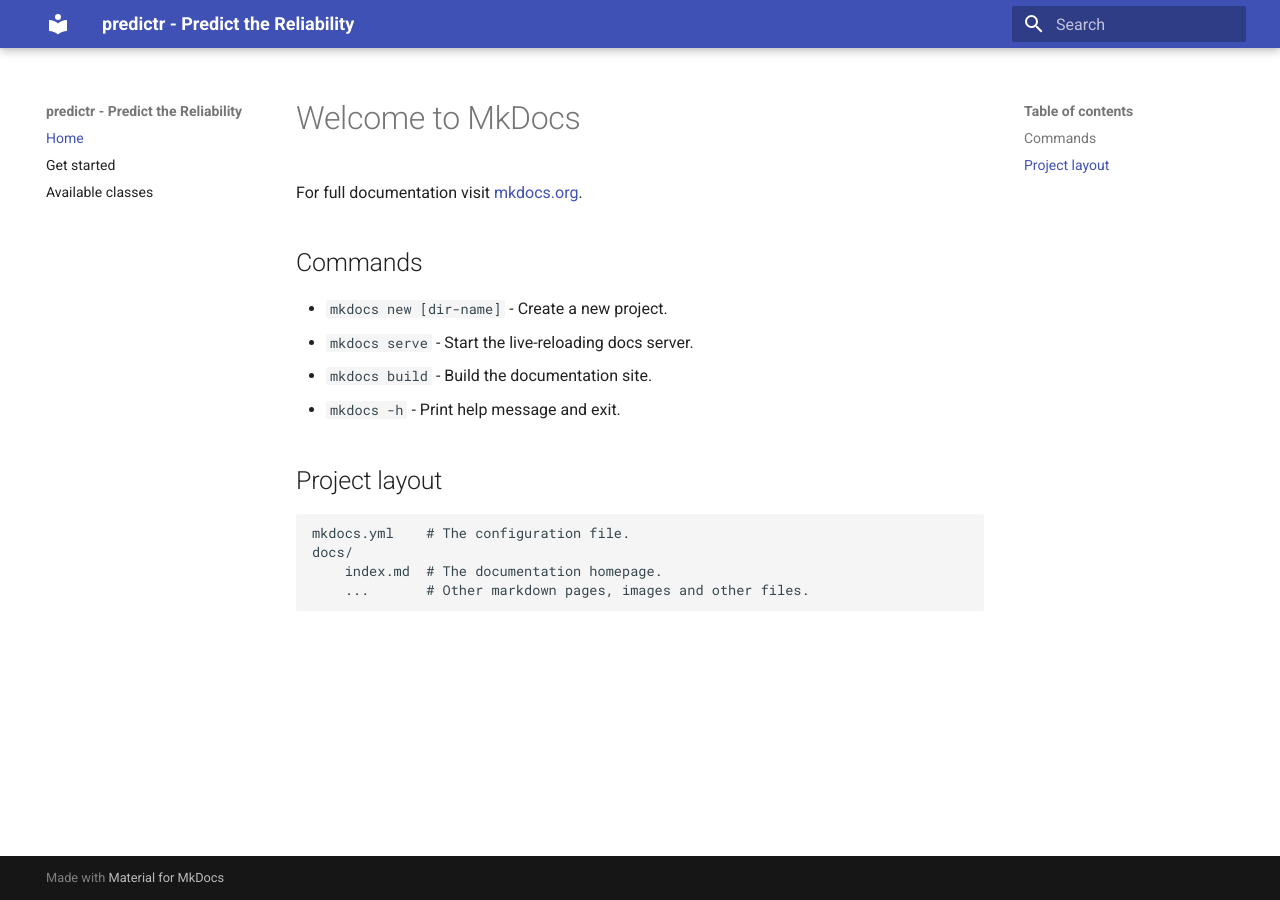
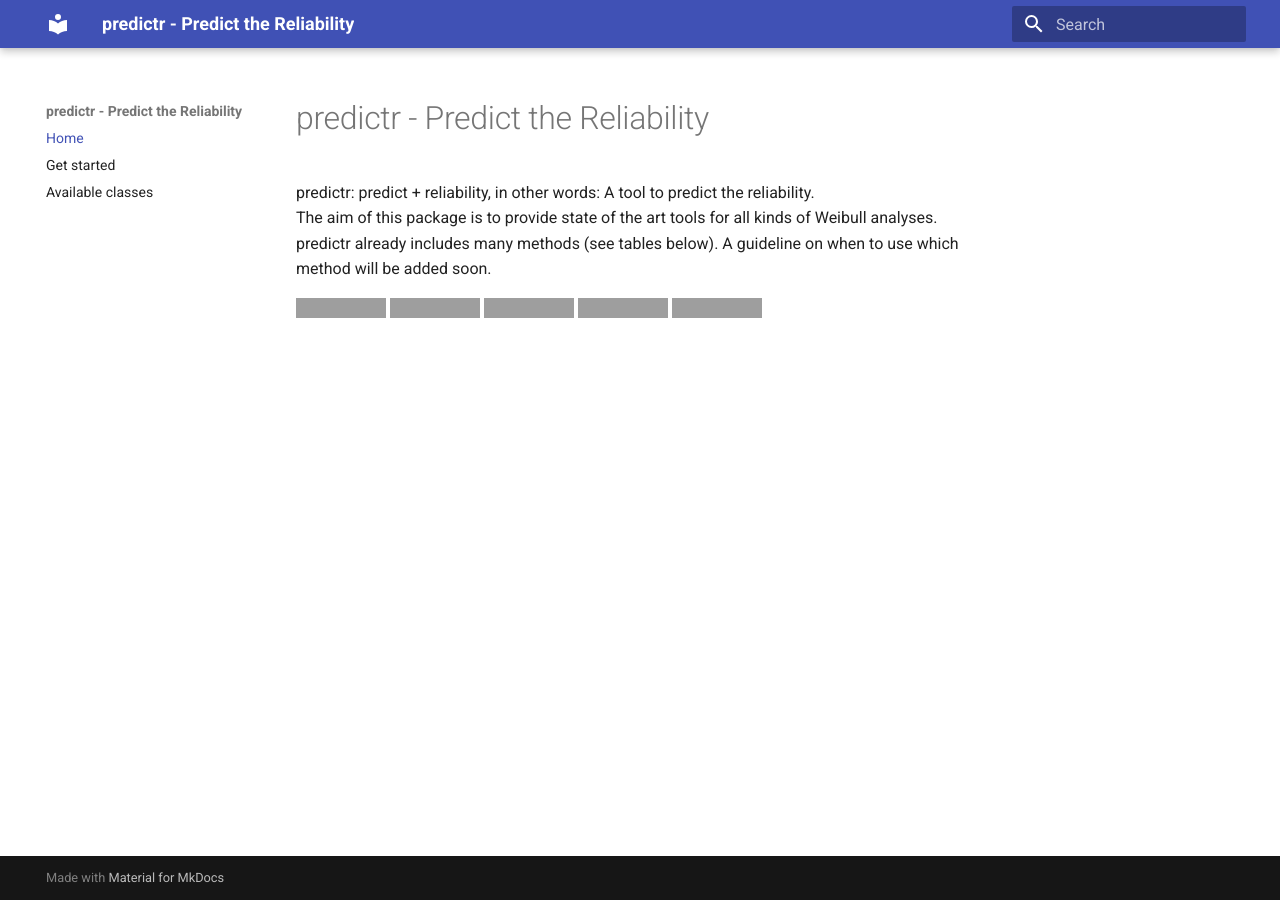
Before and after one commit to tvtoglu/predictr, an MkDocs documentation site: the page built from docs/index.md, in a window 1280 px wide. Built offline with MkDocs 1.6.1 and Material for MkDocs 9.7.7, drawn with Linux system fonts in a browser that asks for light colours; grey boxes are pictures that could not be loaded.

Commit message:
Update index.md

```diff
--- a/docs/index.md
+++ b/docs/index.md
@@ -1,17 +1,11 @@
-# Welcome to MkDocs
+# predictr - Predict the Reliability
 
-For full documentation visit [mkdocs.org](https://www.mkdocs.org).
+predictr: predict + reliability, in other words: A tool to predict the reliability.<br>
+The aim of this package is to provide state of the art tools for all kinds of Weibull analyses. <br>
+predictr already includes many methods (see tables below). A guideline on when to use which method will be added soon.
 
-## Commands
-
-* `mkdocs new [dir-name]` - Create a new project.
-* `mkdocs serve` - Start the live-reloading docs server.
-* `mkdocs build` - Build the documentation site.
-* `mkdocs -h` - Print help message and exit.
-
-## Project layout
-
-    mkdocs.yml    # The configuration file.
-    docs/
-        index.md  # The documentation homepage.
-        ...       # Other markdown pages, images and other files.
+![](https://img.shields.io/pypi/v/predictr?color=blue&style=flat&label=pypi)
+[![Downloads](https://pepy.tech/badge/predictr)](https://pepy.tech/project/predictr)
+![](https://img.shields.io/pypi/pyversions/predictr)
+![](https://img.shields.io/pypi/l/predictr)
+![](https://img.shields.io/github/stars/tvtoglu/predictr?style=flat)
```
